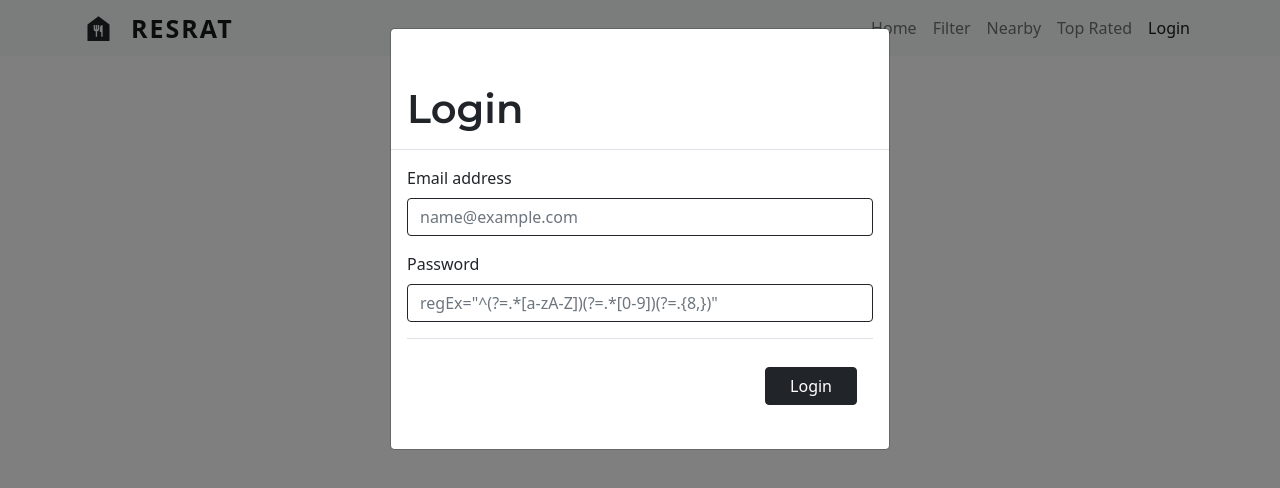
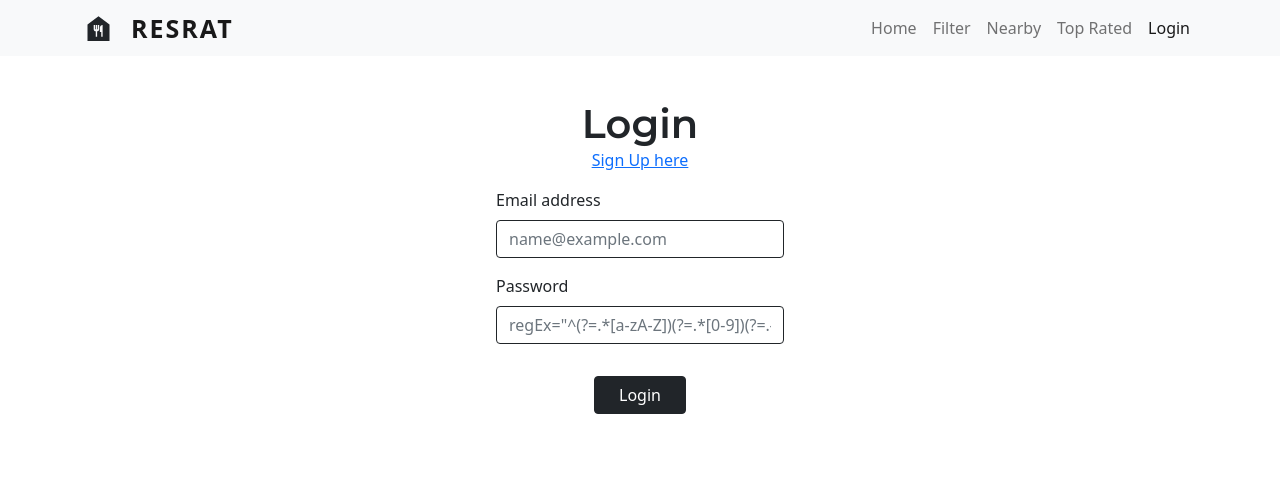
Before and after one commit to rba1aji/restoview, a React (Create React App) app: page /auth/login in a window 1280 px wide. Shown: the top 488 px of the page. Built offline with nearby package versions, Linux system fonts and the light colour scheme.

Commit message:
styling Authentication

```diff
--- a/src/pages/Authentication/Login.js
+++ b/src/pages/Authentication/Login.js
@@ -1,6 +1,6 @@
 import React, { useState } from 'react';
 import { Link } from 'react-router-dom';
-import { Card, Row, Col, Button, Form, Modal } from 'react-bootstrap';
+import { Card, Row, Col, Button, Form } from 'react-bootstrap';
 export default function Login() {
   const [email, setEmail] = useState('');
   const [password, setPassword] = useState('');
@@ -13,19 +13,16 @@ export default function Login() {
   }
 
   return (
-    <Modal
-      show={true}
-      style={{ minHeight: '80vh' }}
-      className="modal-dialog-centered"
+    <div>
+      <Form
+        className="d-flex-inline mx-auto justify-content-center"
+        style={{ width: '18rem' }}
+        onSubmit={HandleLogin}
       >
-        <Form onSubmit={HandleLogin}>
-        <Modal.Header>
         <h1>Login</h1>
-          {/* <Link to="/auth/register">
+        <Link to="/auth/register">
           <p className="text-center">Sign Up here</p>
-          </Link> */}
-          </Modal.Header>
-      <Modal.Body>
+        </Link>
         <Form.Group className="mb-3" controlId="formBasicEmail">
           <Form.Label>Email address</Form.Label>
           <Form.Control
@@ -50,13 +47,12 @@ export default function Login() {
             required
           />
         </Form.Group>
-          <Modal.Footer >
+        <div className="text-center">
           <Button className="px-4 my-3" variant="dark" type="submit">
             Login
           </Button>
-          </Modal.Footer>
-      </Modal.Body>
+        </div>
       </Form>
-    </Modal>
+    </div>
   );
 }
--- a/src/pages/Authentication/Signup.js
+++ b/src/pages/Authentication/Signup.js
@@ -24,7 +24,7 @@ export default function Register() {
       </Link>
       <Form
         className="d-flex-inline mx-auto"
-        style={{ width: '21rem' }}
+        style={{ width: '18rem' }}
         onSubmit={HandleLogin}
       >
         <Form.Group className="mb-3" controlId="formBasicEmail">
```
Lines whose indentation alone changed are shown as unchanged.
